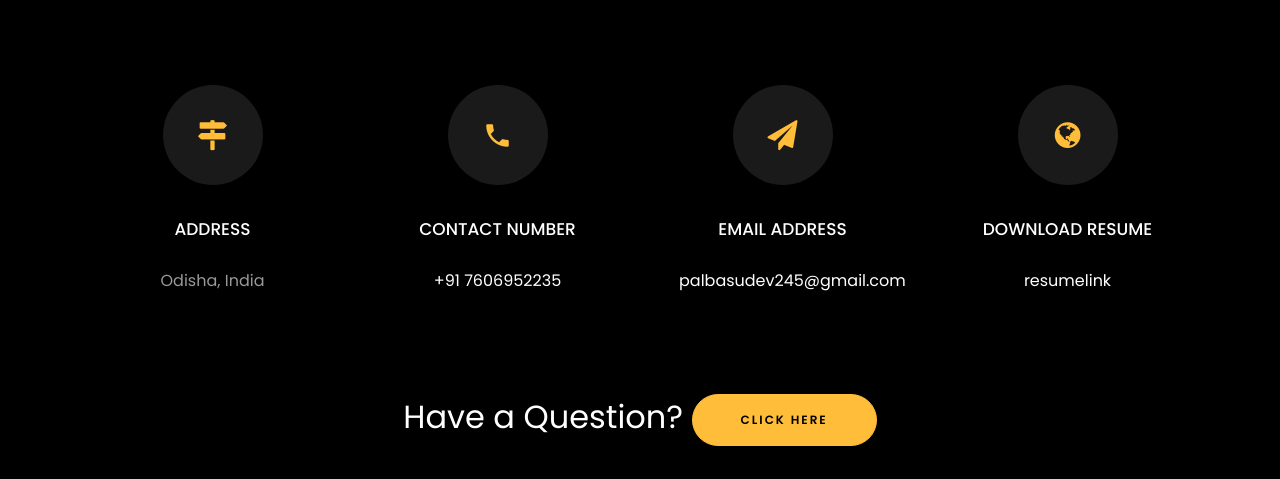
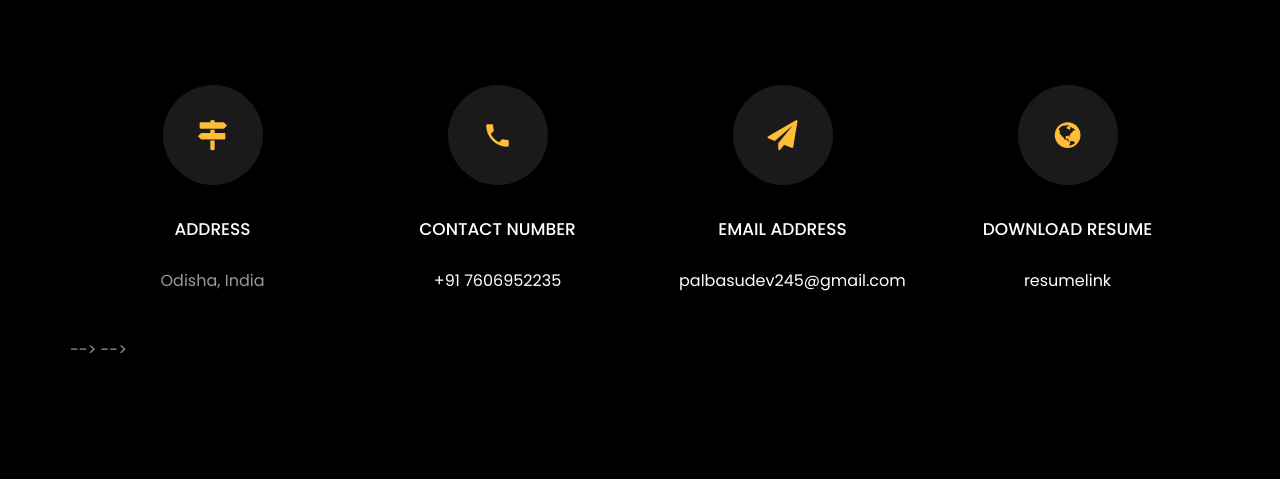
Before and after one commit to Basudev-7/Basudev-7.github.io, a plain HTML site: page index.html in a window 1280 px wide. Shown: the part 5336-5815 px from the top of the page. Drawn offline with nearby package versions, Linux system fonts and the light colour scheme; files that its build step writes are made by us from their sources; files whose address does not match are found by name.

Commit message:
Update index.html

```diff
--- a/index.html
+++ b/index.html
@@ -596,14 +596,14 @@
 	          </div>
           </div>
 
-		  <div class="container">
+		  <!-- <div class="container">
 			<br>
 			<br>
-			<div class="row justify-content-center">
+			<!-- <div class="row justify-content-center">
 				<div class="col-md-7 ftco-animate text-center">
 					<h2>Have a<span> Question?  </span> <a href="https://forms.gle/uLaTShUKXraAvHJ77" class="btn btn-primary py-3 px-5">Click Here</a> </h2>
-				</div>
-			</div>
+				</div> -->
+			<!-- </div>
 				<br>
 					<ul class="ftco-footer-social list-unstyled d-flex justify-content-center align-items-center mb-0">
 					  <li class="ftco-animate normal-txt">Find me on  </li>
@@ -612,9 +612,9 @@
 					  <li class="ftco-animate"><a href="https://twitter.com/rishabhnmishra"><span class="icon-twitter"></span></a></li>
 					  <li class="ftco-animate"><a href="https://twitter.com/rishabhnmishra"><span class="icon-facebook"></span></a></li>
 				      <li class="ftco-animate"><a href="https://www.instagram.com/rishabhnmishra/"><span class="icon-instagram"></span></a></li> -->
-					</ul>
+					<!-- </ul>
 				<br>
-		   </div>
+		   </div> --> --> -->
    </div>
  </section>
 
```
